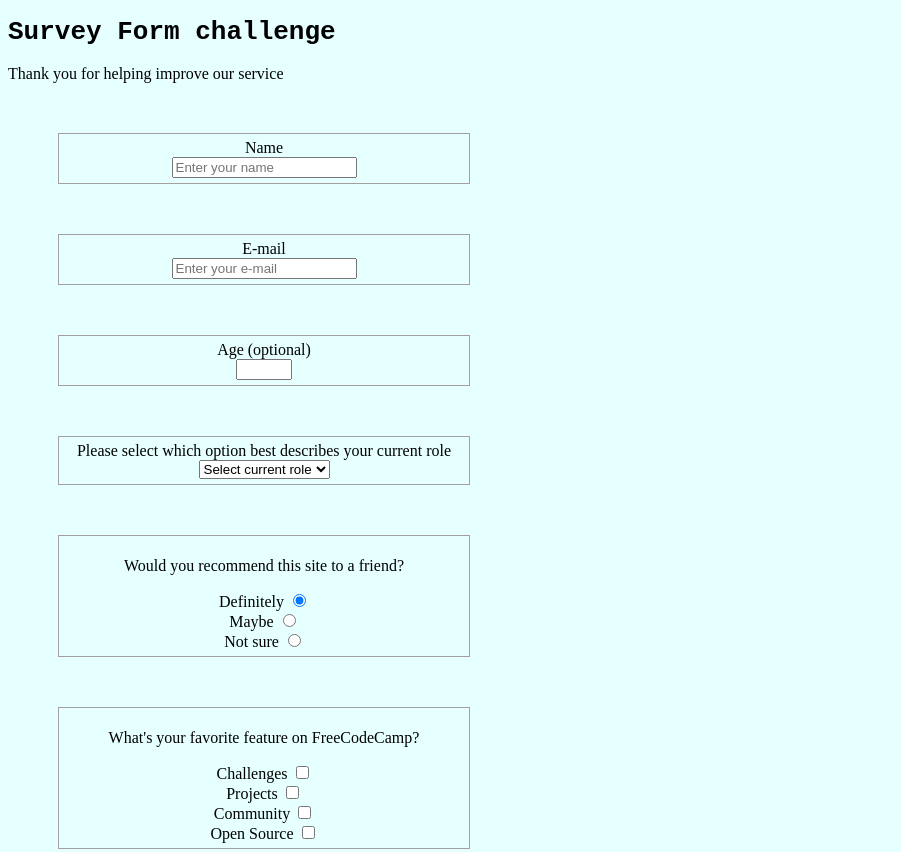
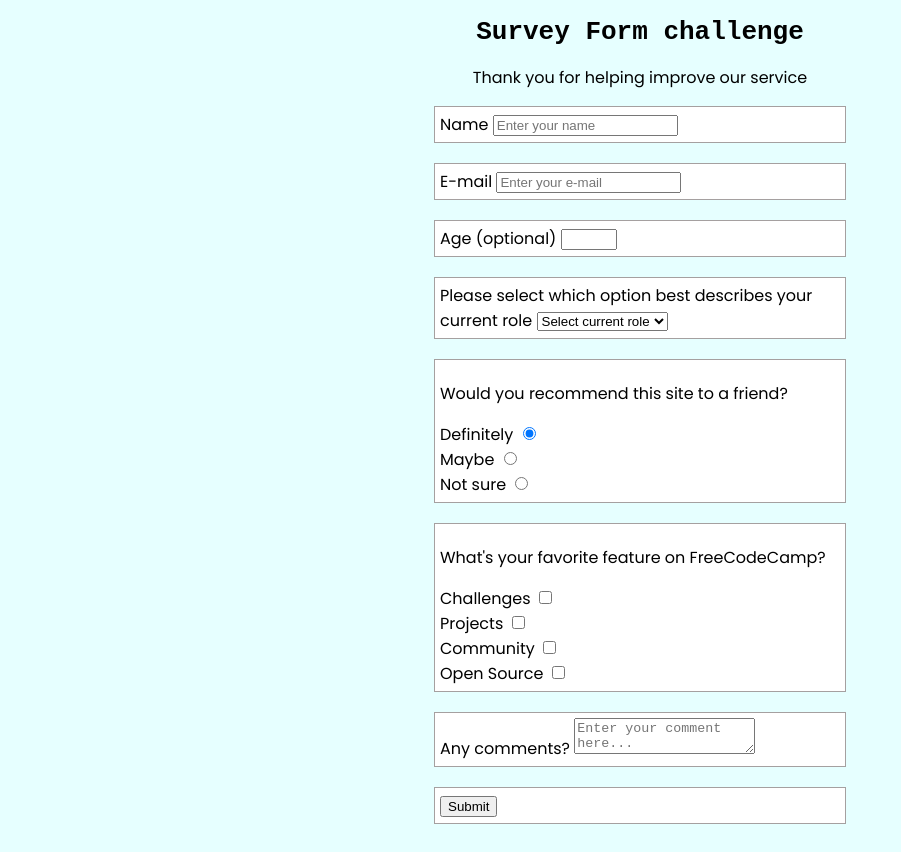
Before and after one commit to ReedorReed/fcc-survey-form-repo, a plain HTML site: page index.html in a window 1280 px wide. Shown: the top 852 px of the page, without its empty margins (0-901 px from the left). Drawn offline with Linux system fonts and the light colour scheme.

Commit message:
centeres content and added new font
centered content on the site and added new font family

```diff
--- a/index.html
+++ b/index.html
@@ -7,9 +7,10 @@
     </head>
     <body>
         <!--Title/subtitle on site-->
-        <h1 id ="title" class="text-center">Survey Form challenge</h1>
-        <p id="description" class="description-text-center">Thank you for helping improve our service</p>
-
+       <div id="title-con">
+            <h1 id ="title" class="text-center">Survey Form challenge</h1>
+            <p id="description" class="description-text-center">Thank you for helping improve our service</p>
+        </div>
         <!--Name textbox on site-->
         <form id="survey-form">
             <div class="form-group">
--- a/style.css
+++ b/style.css
@@ -1,20 +1,28 @@
+@import url('https://fonts.googleapis.com/css2?family=Poppins&display=swap');
+
 body {
     background-color: #e6ffff;
 }
+
+#title-con {
+   text-align: center;
+
+}
+
 h1 {
     font-family: monospace;
 }
 .description-text-center {
-    font-family: initial;
+    font-family: 'Poppins' , sans-serif;
 }
+
 .form-group {
-    display: flex;
-
-    align-items: center;
-    flex-direction: column;
+    background-color: #ffffff;
     padding: 5px;
     border: 1px solid #a5a0a0;
     height: auto;
     width: 400px;
-    margin: 50px
+    margin: 0 auto 20px auto;
+    font-family: 'Poppins', sans-serif;
+
 }
```
